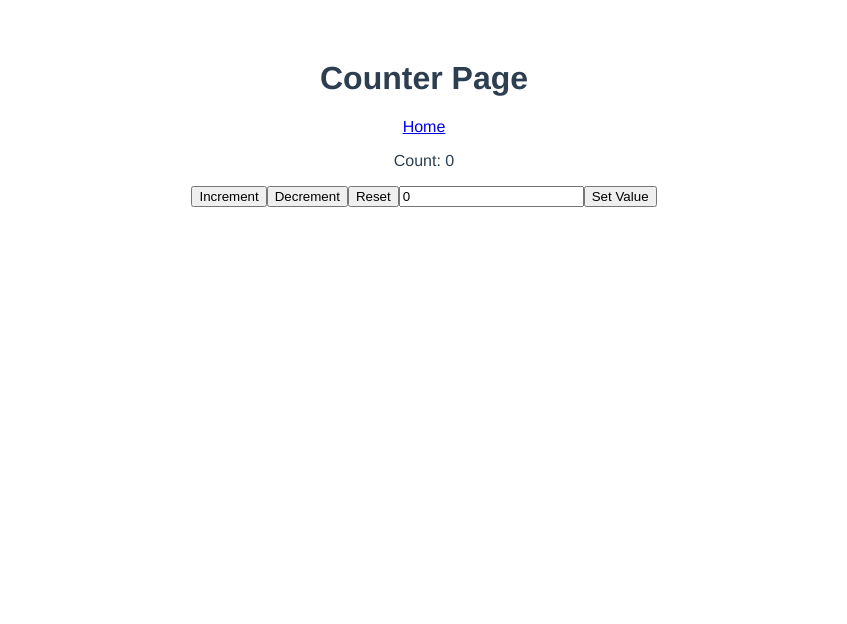
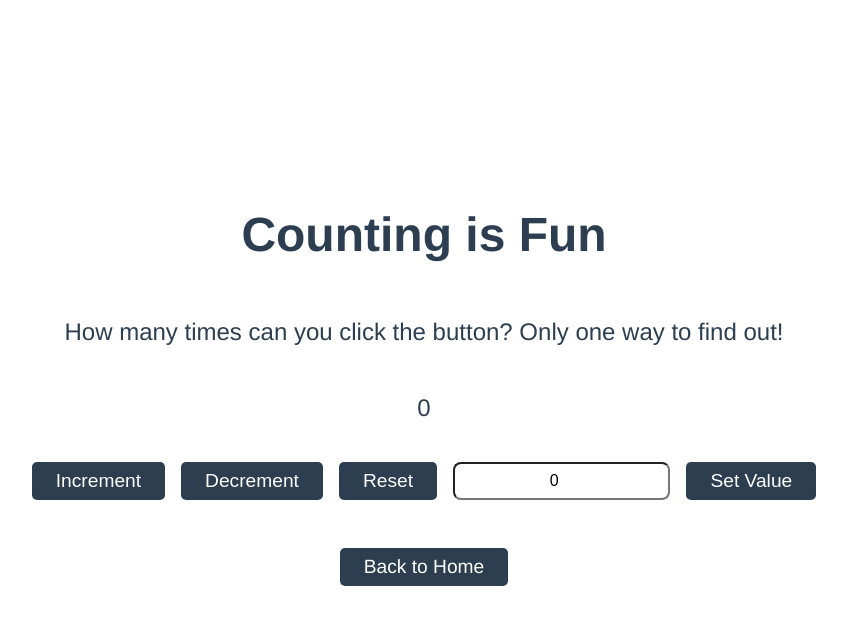
Before and after one commit to Ibinola/vue-counter-app, a Vue app: page /counter in a window 1280 px wide. Shown: the top 624 px of the page, without its empty margins (216-1063 px from the left). Built offline with nearby package versions, Linux system fonts and the light colour scheme.

Commit message:
Added Styles

```diff
--- a/src/components/CounterApplication.vue
+++ b/src/components/CounterApplication.vue
@@ -1,14 +1,71 @@
 <template>
-  <div>
-    <router-link to="/">Home</router-link>
-    <p>Count: {{ counter.state.count }}</p>
-    <button @click="counter.increment()">Increment</button>
-    <button @click="counter.decrement()">Decrement</button>
-    <button @click="counter.reset()">Reset</button>
-    <input v-model="value" type="number" />
-    <button @click="setValue">Set Value</button>
+  <div class="counter">
+    <h1>Counting is Fun</h1>
+    <p>How many times can you click the button? Only one way to find out!</p>
+    <p>{{ counter.state.count }}</p>
+    <div class="buttons">
+      <button @click="counter.increment()">Increment</button>
+      <button @click="counter.decrement()">Decrement</button>
+      <button @click="counter.reset()">Reset</button>
+      <input v-model="value" type="number" />
+      <button @click="setValue">Set Value</button>
+    </div>
+    <nav>
+      <router-link to="/" class="button">Back to Home</router-link>
+    </nav>
   </div>
 </template>
+
+<style>
+.counter {
+  display: flex;
+  flex-direction: column;
+  align-items: center;
+  justify-content: center;
+  height: 80vh;
+  font-size: 1.5rem;
+}
+
+.buttons {
+  margin-top: 1rem;
+  display: flex;
+  gap: 1rem;
+}
+
+button {
+  padding: 0.5rem 1.5rem;
+  background-color: #2c3e50;
+  color: #fff;
+  border-radius: 5px;
+  border: none;
+  font-size: 1.2rem;
+  transition: background-color 0.3s ease;
+}
+
+button:hover {
+  background-color: #788b9e;
+  cursor: pointer;
+}
+
+.back-link {
+  margin-top: 2rem;
+  font-size: 1.2rem;
+  text-decoration: none;
+  color: #2c3e50;
+}
+
+input {
+  font-size: 1rem;
+  padding: 0.2rem;
+  margin: 0rem;
+  border-radius: 0.5rem;
+  text-align: center;
+}
+
+nav {
+  margin-top: 2em;
+}
+</style>
 
 <script>
 import useCounter from "../composables/useCounter.js";
--- a/src/views/CounterPage.vue
+++ b/src/views/CounterPage.vue
@@ -1,6 +1,5 @@
 <template>
   <div>
-    <h1>Counter Page</h1>
     <CounterApplication />
   </div>
 </template>
--- a/src/views/HomeView.vue
+++ b/src/views/HomeView.vue
@@ -1,12 +1,38 @@
 <template>
-  <div>
-    <h1>Home</h1>
-    <p>Welcome to the home page!</p>
+  <div class="home">
+    <h1>Welcome</h1>
+    <p>Click the button below to go the counter page</p>
     <nav>
-      <router-link to="/counter">Counter</router-link>
+      <router-link to="/counter" class="button">Let's Count!</router-link>
     </nav>
   </div>
 </template>
+
+<style>
+.home {
+  display: flex;
+  flex-direction: column;
+  align-items: center;
+  justify-content: center;
+  height: 80vh;
+  font-size: 1.5rem;
+}
+
+.button {
+  display: inline-block;
+  padding: 0.5rem 1.5rem;
+  background-color: #2c3e50;
+  color: #fff;
+  border-radius: 5px;
+  text-decoration: none;
+  font-size: 1.2rem;
+  transition: background-color 0.3s ease;
+}
+
+.button:hover {
+  background-color: #788b9e;
+}
+</style>
 
 <script>
 import { RouterLink } from "vue-router";
--- a/src/views/NotFound.vue
+++ b/src/views/NotFound.vue
@@ -1,6 +1,38 @@
+import {RouterLink} from 'vue-router'
+
 <template>
-  <div>
-    <h1>404 Not Found</h1>
+  <div class="not-found">
+    <h1>404 - Page not Found</h1>
     <p>The page you requested could not be found.</p>
+    <router-link to="/">Go back home</router-link>
   </div>
 </template>
+
+<style>
+.not-found {
+  display: flex;
+  flex-direction: column;
+  align-items: center;
+  justify-content: center;
+  height: 80vh;
+  font-size: 1.5rem;
+}
+
+.back-link {
+  margin-top: 1rem;
+  font-size: 1.2rem;
+  text-decoration: none;
+  color: #2c3e50;
+}
+</style>
+
+<script>
+import { RouterLink } from "vue-router";
+
+export default {
+  name: "NotFoundPage",
+  components: {
+    RouterLink,
+  },
+};
+</script>
```
